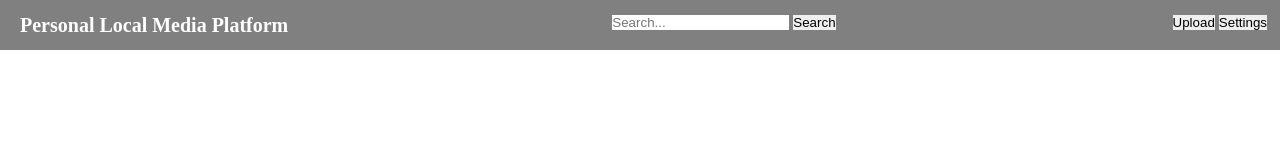
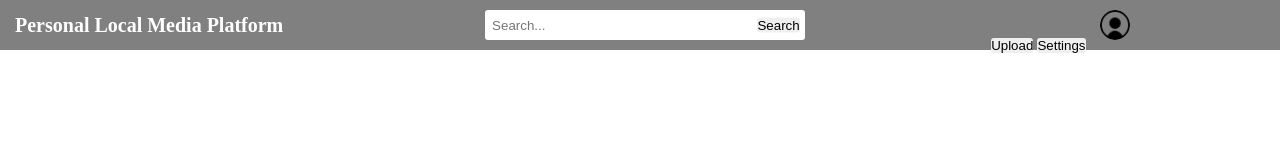
Before and after one commit to Bosco1262/Personal_Local_Media_Platform, a plain HTML site: page frontend/index.html in a window 1280 px wide. Drawn offline with Linux system fonts and the light colour scheme.

Commit message:
优化标题栏样式，添加搜索功能和用户图标

```diff
--- a/frontend/css/style.css
+++ b/frontend/css/style.css
@@ -5,6 +5,7 @@
   box-sizing: border-box;
 }
 
+/* Title Bar */
 .titlebar {
   display: flex;
   justify-content: space-between;
@@ -14,20 +15,64 @@
   background-color: gray;
 }
 
+/* Title Bar Left */
 .titlebar h2 {
   display: inline-block;
   font-size: 20px;
-  margin-left: 20px;
-  line-height: 50px;
+  margin: 15px;
+  line-height: 20px;
   color: white;
 }
 
-.titlebar > div {
-  margin: 13px;
+/* Title Bar Middle */
+.titlebar .search-bar {
+  margin: 10px;
+  height: 30px;
+  position: relative;
+  display: inline-block;
 }
 
-.titlebar .search-bar {
+.titlebar .search-bar input {
+  width: 320px;
+  height: 100%;
+  border-radius: 3px;
+  padding-right: 40px;
 }
 
+.titlebar .search-bar .search-btn {
+  border-radius: 3px;
+  position: absolute;
+  right: 5px;
+  top: 50%;
+  transform: translateY(-50%);
+  cursor: pointer;
+  color: ;
+}
+
+.titlebar .search-bar .search-btn:hover {
+  background-color: lightgray;
+  box-shadow: 0px 0px 2px gray;
+}
+
+/* Title Bar Right */
 .titlebar .user-center {
+  height: 30px;
+  width: 288.89px;
 }
+
+.titlebar .user-center img {
+  height: 30px;
+  width: 30px;
+  border-radius: 50%;
+  margin: 10px;
+  cursor: pointer;
+}
+
+.titlebar .user-center button {
+  border-radius: 3px;
+}
+
+.titlebar .user-center button:hover {
+  background-color: lightgray;
+  box-shadow: 0px 0px 2px gray;
+}
--- a/frontend/index.html
+++ b/frontend/index.html
@@ -10,12 +10,13 @@
     <div class="titlebar">
       <h2>Personal Local Media Platform</h2>
       <div class="search-bar">
-        <input type="text" placeholder="Search..." />
-        <button>Search</button>
+        <input type="text" placeholder="  Search..." />
+        <button class="search-btn">Search</button>
       </div>
       <div class="user-center">
         <button id="uploadBtn">Upload</button>
         <button id="settingsBtn">Settings</button>
+        <img src="./images/user-icon.png" alt="User Icon" />
       </div>
     </div>
     <script src="./js/script.js"></script>
```
Also changed, not shown: frontend/images/user-icon.png (added).
